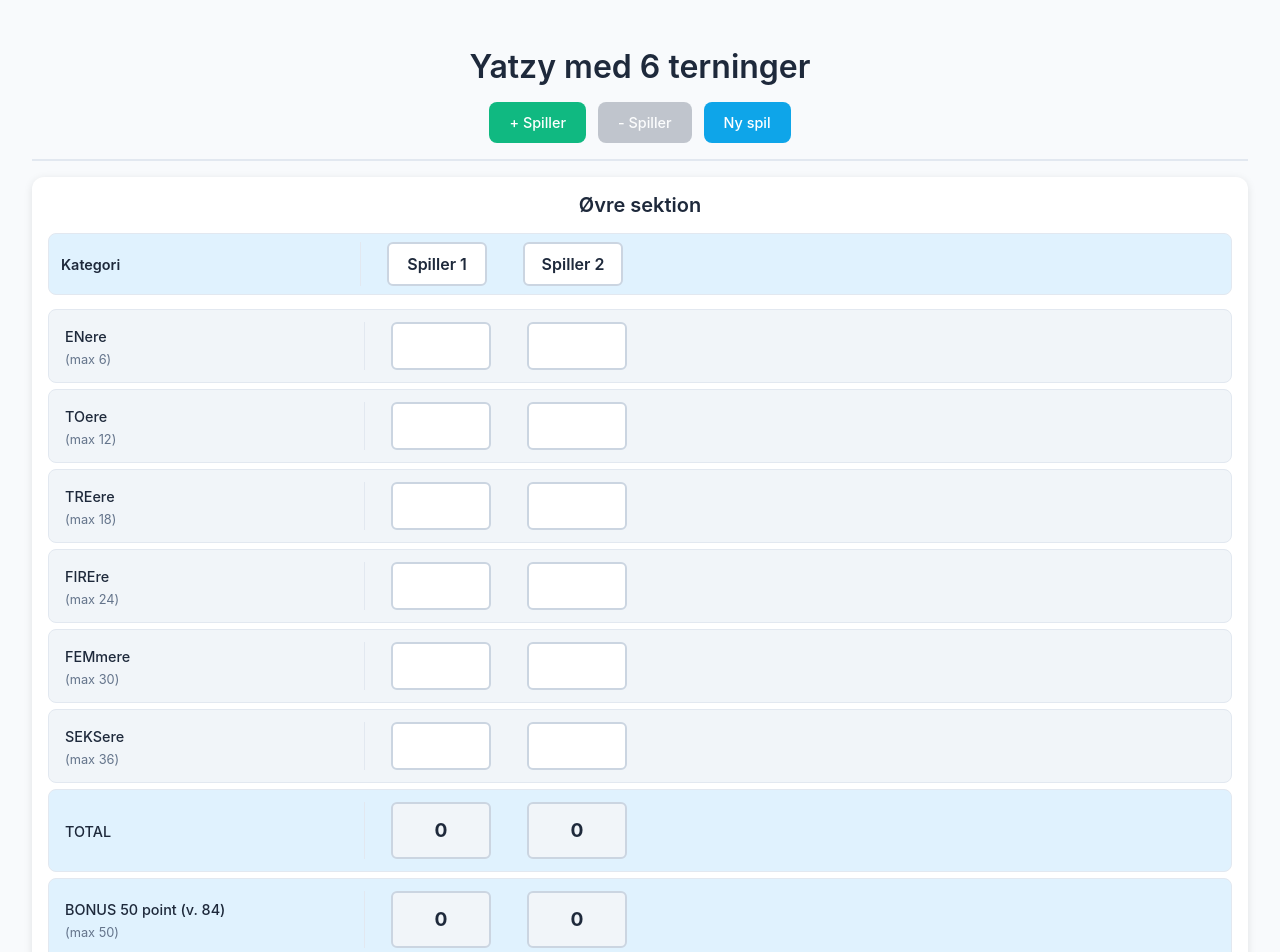
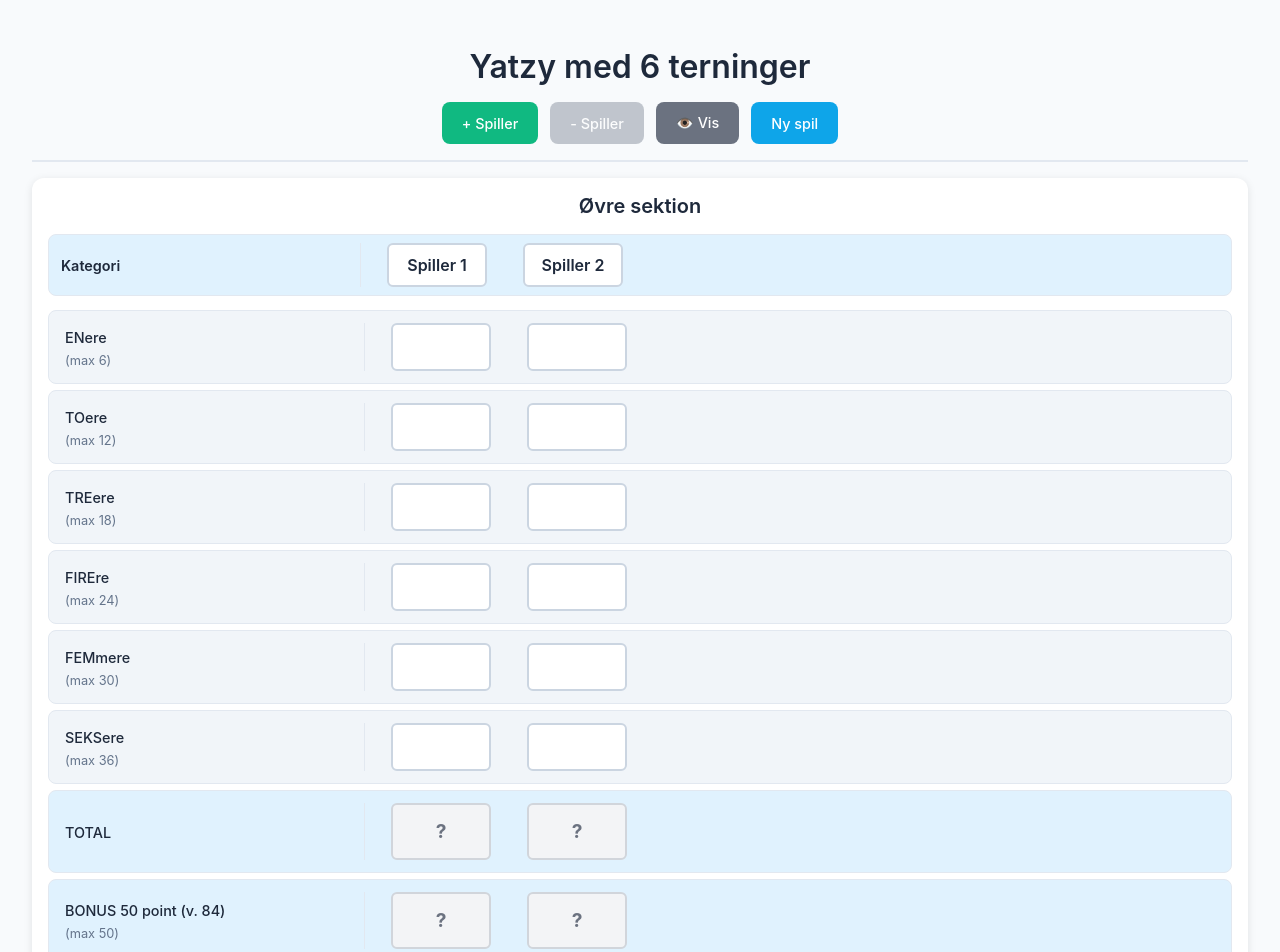
Before and after one commit to MagnusAI/yatzy-sheet, a React (Vite) app: page / in a window 1280 px wide. Shown: the top 952 px of the page. Built offline with nearby package versions, Linux system fonts and the light colour scheme.

Commit message:
Add toggle to hide/show player totals
Introduces a UI toggle to hide or show player total scores for suspense. Updates relevant components, props, and styles to support the feature, including a new button in GameControls and conditional rendering in ScoreDisplay.

```diff
--- a/src/App.css
+++ b/src/App.css
@@ -34,6 +34,19 @@
     margin-bottom: 8px;
   }
 
+  .header-controls {
+    flex-wrap: wrap;
+    gap: 8px;
+  }
+
+  .add-player-button,
+  .remove-player-button-header,
+  .toggle-totals-button,
+  .reset-button {
+    padding: 8px 16px;
+    font-size: 0.8rem;
+  }
+
   .sheet-sections {
     gap: 16px;
   }
@@ -65,6 +78,10 @@
     padding: 6px 4px;
     font-size: 0.75rem;
   }
+
+  .hidden-total {
+    font-size: 1.2rem;
+  }
 }
 
 .sheet-header {
@@ -90,6 +107,7 @@
 
 .add-player-button,
 .remove-player-button-header,
+.toggle-totals-button,
 .reset-button {
   background-color: var(--accent-color);
   color: white;
@@ -125,12 +143,29 @@
   opacity: 0.6;
 }
 
+.toggle-totals-button {
+  background-color: #8b5cf6;
+}
+
+.toggle-totals-button:hover {
+  background-color: #7c3aed;
+}
+
+.toggle-totals-button.hidden {
+  background-color: #6b7280;
+}
+
+.toggle-totals-button.hidden:hover {
+  background-color: #4b5563;
+}
+
 .reset-button:hover {
   background-color: var(--accent-hover);
 }
 
 .add-player-button:active,
 .remove-player-button-header:active,
+.toggle-totals-button:active,
 .reset-button:active {
   transform: scale(0.98);
 }
@@ -334,6 +369,24 @@
   font-size: 1.2rem;
 }
 
+/* Hidden totals styling */
+.hidden-total {
+  background: var(--hidden-bg) !important;
+  border-color: var(--hidden-border) !important;
+  color: var(--hidden-text) !important;
+  font-size: 1.5rem;
+  font-weight: bold;
+  display: flex;
+  align-items: center;
+  justify-content: center;
+}
+
+.hidden-total.grand-total {
+  background: var(--hidden-grand-total-bg) !important;
+  border-color: var(--hidden-grand-total-border) !important;
+  color: var(--hidden-grand-total-text) !important;
+}
+
 /* Color variables for easy theming */
 :root {
   --bg-color: #f8fafc;
@@ -352,6 +405,12 @@
   --display-border: #cbd5e1;
   --accent-color: #0ea5e9;
   --accent-hover: #0284c7;
+  --hidden-bg: #f3f4f6;
+  --hidden-border: #d1d5db;
+  --hidden-text: #6b7280;
+  --hidden-grand-total-bg: #e5e7eb;
+  --hidden-grand-total-border: #9ca3af;
+  --hidden-grand-total-text: #4b5563;
 }
 
 /* Dark mode support */
@@ -371,6 +430,12 @@
     --input-focus-bg: #475569;
     --display-bg: #475569;
     --display-border: #64748b;
+    --hidden-bg: #374151;
+    --hidden-border: #4b5563;
+    --hidden-text: #9ca3af;
+    --hidden-grand-total-bg: #4b5563;
+    --hidden-grand-total-border: #6b7280;
+    --hidden-grand-total-text: #d1d5db;
   }
 }
 
--- a/src/App.tsx
+++ b/src/App.tsx
@@ -1,3 +1,4 @@
+import { useState } from 'react'
 import './App.css'
 import sheetData from './assets/sheet-reference.json'
 import type { GameData } from './types'
@@ -15,6 +16,9 @@ const gameData = sheetData as GameData
  * Follows Single Responsibility Principle by delegating specific concerns to hooks and components
  */
 function App() {
+  // Local state for UI preferences - default to hiding totals for suspense
+  const [hideTotals, setHideTotals] = useState(true)
+
   // Custom hooks handle specific concerns
   const {
     players,
@@ -38,6 +42,10 @@ function App() {
   // Update CSS grid columns based on player count
   useDynamicGrid(players.length)
 
+  const toggleHideTotals = () => {
+    setHideTotals(prev => !prev)
+  }
+
   return (
     <div className="yatzy-sheet">
       <header className="sheet-header">
@@ -47,6 +55,8 @@ function App() {
           onRemovePlayer={removeLatestPlayer}
           onResetGame={resetGame}
           canRemovePlayer={canRemovePlayer}
+          onToggleHideTotals={toggleHideTotals}
+          hideTotals={hideTotals}
         />
       </header>
 
@@ -63,6 +73,7 @@ function App() {
           calculateGrandTotal={calculateGrandTotal}
           tableRef={upperTableRef as React.RefObject<HTMLDivElement>}
           showPlayerNames={true}
+          hideTotals={hideTotals}
         />
 
         <ScoreSection
@@ -77,6 +88,7 @@ function App() {
           calculateGrandTotal={calculateGrandTotal}
           tableRef={lowerTableRef as React.RefObject<HTMLDivElement>}
           showPlayerNames={false}
+          hideTotals={hideTotals}
         />
       </div>
     </div>
--- a/src/components/GameControls.tsx
+++ b/src/components/GameControls.tsx
@@ -7,7 +7,9 @@ export function GameControls({
   onAddPlayer,
   onRemovePlayer,
   onResetGame,
-  canRemovePlayer
+  canRemovePlayer,
+  onToggleHideTotals,
+  hideTotals
 }: GameControlsProps) {
   return (
     <div className="header-controls">
@@ -21,6 +23,13 @@ export function GameControls({
       >
         - Spiller
       </button>
+      <button
+        className={`toggle-totals-button ${hideTotals ? 'hidden' : 'visible'}`}
+        onClick={onToggleHideTotals}
+        title={hideTotals ? 'Vis totaler' : 'Skjul totaler'}
+      >
+        {hideTotals ? '👁️ Vis' : '🙈 Skjul'}
+      </button>
       <button className="reset-button" onClick={onResetGame}>
         Ny spil
       </button>
--- a/src/components/ScoreDisplay.tsx
+++ b/src/components/ScoreDisplay.tsx
@@ -3,14 +3,14 @@ import type { ScoreDisplayProps } from '../types'
 /**
  * Reusable score display component for calculated values
  */
-export function ScoreDisplay({ value, isGrandTotal = false }: ScoreDisplayProps) {
+export function ScoreDisplay({ value, isGrandTotal = false, isHidden = false }: ScoreDisplayProps) {
   const className = isGrandTotal
     ? "score-display grand-total"
     : "score-display"
 
   return (
-    <div className={className}>
-      {value}
+    <div className={`${className} ${isHidden ? 'hidden-total' : ''}`}>
+      {isHidden ? '?' : value}
     </div>
   )
 }
--- a/src/components/ScoreRow.tsx
+++ b/src/components/ScoreRow.tsx
@@ -12,7 +12,8 @@ export function ScoreRow({
   onScoreChange,
   calculateValue,
   isCalculatedRow = false,
-  rowType = 'normal'
+  rowType = 'normal',
+  hideTotals = false
 }: ScoreRowProps) {
   const getRowClassName = () => {
     const baseClass = 'score-row'
@@ -30,7 +31,7 @@ export function ScoreRow({
       const player = players.find(p => p.id === playerId)!
       const value = calculateValue(player)
       const isGrandTotal = entry.name === CALCULATED_ROWS.GRAND_TOTAL
-      return <ScoreDisplay value={value} isGrandTotal={isGrandTotal} />
+      return <ScoreDisplay value={value} isGrandTotal={isGrandTotal} isHidden={hideTotals} />
     }
 
     const player = players.find(p => p.id === playerId)!
--- a/src/components/ScoreSection.tsx
+++ b/src/components/ScoreSection.tsx
@@ -16,7 +16,8 @@ export function ScoreSection({
   calculateBonus,
   calculateGrandTotal,
   tableRef,
-  showPlayerNames = false
+  showPlayerNames = false,
+  hideTotals = false
 }: ScoreSectionProps) {
   // calculateLowerTotal is passed in but not used directly in this component
   // It's part of the props interface for consistency across sections
@@ -70,6 +71,7 @@ export function ScoreSection({
             calculateValue={getCalculationFunction(entry.name)}
             isCalculatedRow={isCalculatedRow(entry.name)}
             rowType={getRowType(entry.name)}
+            hideTotals={hideTotals}
           />
         ))}
       </div>
--- a/src/types/index.ts
+++ b/src/types/index.ts
@@ -39,6 +39,7 @@ export interface ScoreInputProps {
 export interface ScoreDisplayProps {
   value: number
   isGrandTotal?: boolean
+  isHidden?: boolean
 }
 
 export interface PlayerNameInputProps {
@@ -54,6 +55,7 @@ export interface ScoreRowProps {
   calculateValue?: (player: Player) => number
   isCalculatedRow?: boolean
   rowType?: 'normal' | 'total' | 'bonus' | 'grand-total'
+  hideTotals?: boolean
 }
 
 export interface ScoreSectionProps {
@@ -68,6 +70,7 @@ export interface ScoreSectionProps {
   calculateGrandTotal: (player: Player) => number
   tableRef?: React.RefObject<HTMLDivElement> | React.RefObject<HTMLDivElement | null>
   showPlayerNames?: boolean
+  hideTotals?: boolean
 }
 
 export interface GameControlsProps {
@@ -75,4 +78,6 @@ export interface GameControlsProps {
   onRemovePlayer: () => void
   onResetGame: () => void
   canRemovePlayer: boolean
+  onToggleHideTotals: () => void
+  hideTotals: boolean
 }
```
